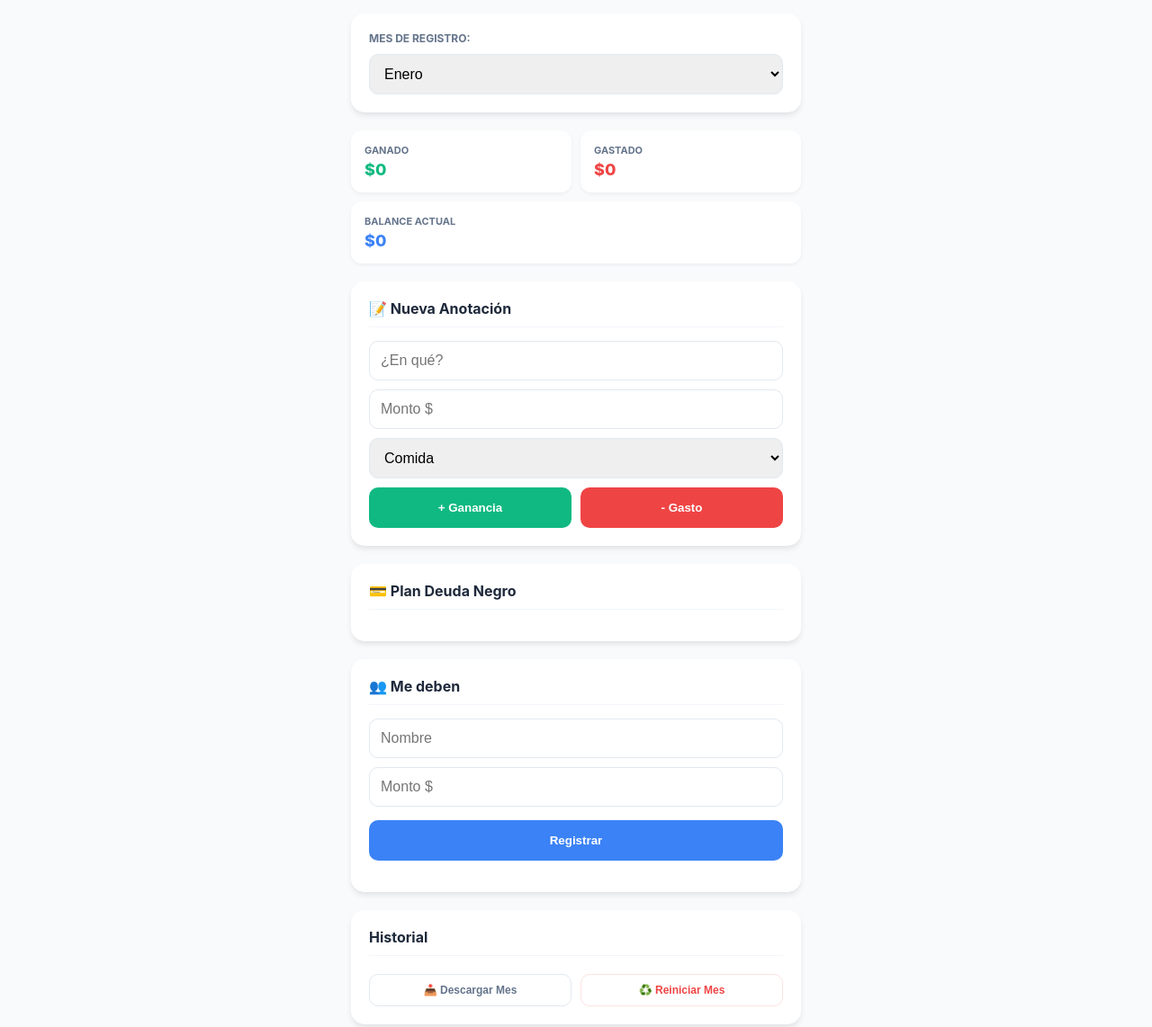
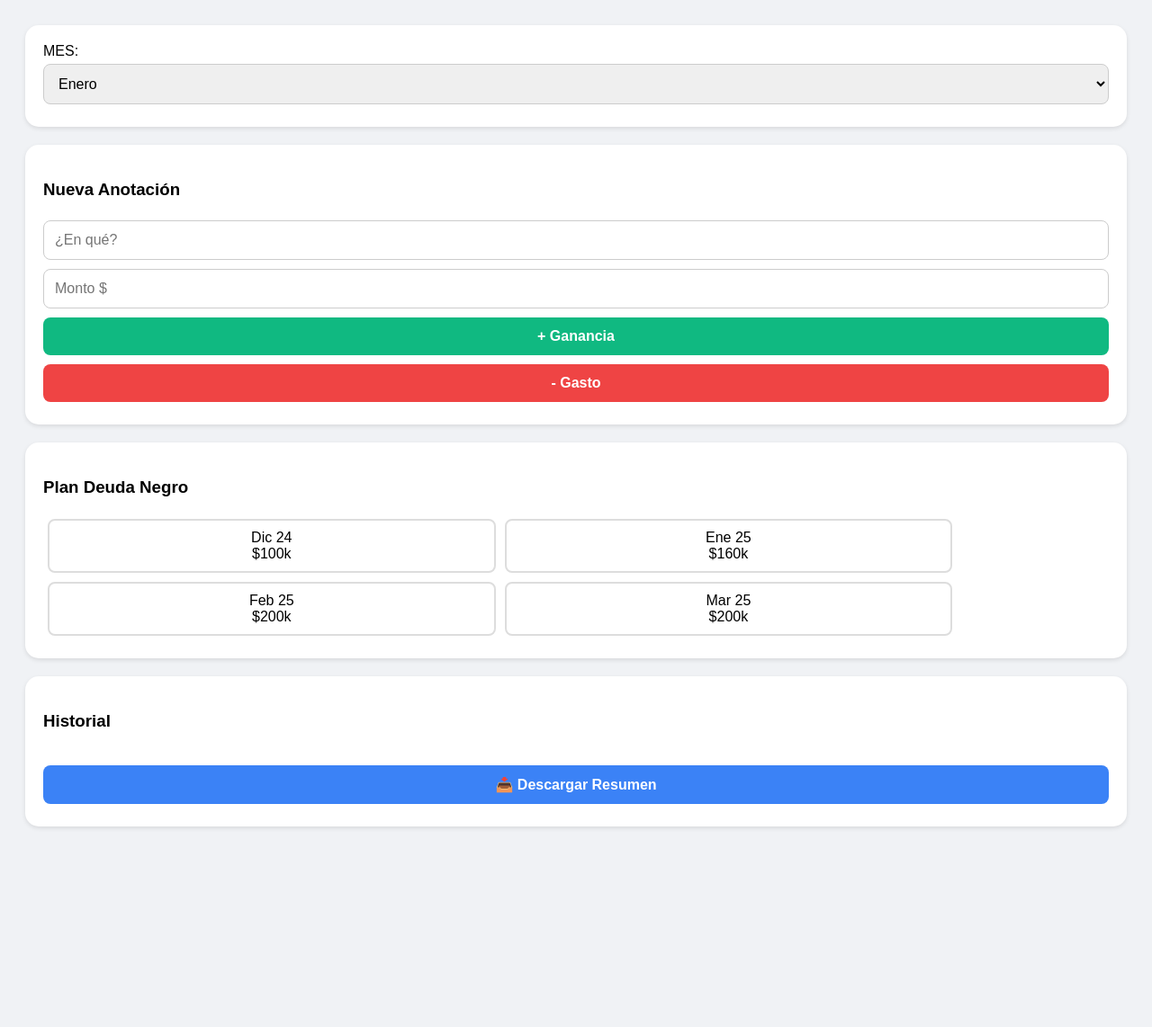
Before and after one commit to fernanda-boop/Control-Gastos, a plain HTML site: page index.html in a window 1280 px wide. Shown: the whole page at 90% size. After the commit the page ends 967 px from the top, so only its background shows below. Drawn offline with Linux system fonts and the light colour scheme.

Commit message:
Update index.html

```diff
--- a/index.html
+++ b/index.html
@@ -1,137 +1,113 @@
-<!doctype html>
+<!DOCTYPE html>
 <html lang="es">
 <head>
     <meta charset="UTF-8">
     <meta name="viewport" content="width=device-width, initial-scale=1.0">
-    <title>Control de Gastos Pro</title>
+    <title>Mis Gastos</title>
     <style>
-        :root {
-            --primary: #3b82f6; --success: #10b981; --danger: #ef4444;
-            --bg: #f8fafc; --text: #1e293b; --white: #ffffff;
-        }
-        body { font-family: -apple-system, system-ui, sans-serif; background: var(--bg); margin: 0; padding: 15px; color: var(--text); }
-        .container { max-width: 500px; margin: 0 auto; }
-
-        .summary-grid { display: grid; grid-template-columns: 1fr 1fr; gap: 10px; margin-bottom: 20px; }
-        .card { background: var(--white); padding: 15px; border-radius: 12px; box-shadow: 0 2px 4px rgba(0,0,0,0.05); }
-        .card-label { font-size: 11px; font-weight: bold; color: #64748b; text-transform: uppercase; }
-        .card-amount { font-size: 18px; font-weight: 800; margin-top: 4px; }
-        .income-txt { color: var(--success); }
-        .expense-txt { color: var(--danger); }
-        .balance-txt { color: var(--primary); }
-        .full { grid-column: span 2; }
-
-        .section { background: var(--white); padding: 20px; border-radius: 15px; margin-bottom: 20px; box-shadow: 0 4px 6px -1px rgba(0,0,0,0.1); }
-        h2 { margin: 0 0 15px 0; font-size: 16px; border-bottom: 1px solid #f1f5f9; padding-bottom: 10px; }
-
-        .form-stack { display: flex; flex-direction: column; gap: 10px; }
-        input, select { width: 100%; padding: 12px; border: 1px solid #e2e8f0; border-radius: 10px; font-size: 16px; box-sizing: border-box; }
-        .btn-row { display: flex; gap: 10px; }
-        .btn { flex: 1; padding: 15px; border: none; border-radius: 10px; font-weight: bold; color: white; cursor: pointer; }
-        .btn-inc { background: var(--success); }
-        .btn-exp { background: var(--danger); }
-        .btn-add { background: var(--primary); width: 100%; margin-top: 5px; }
-
-        /* Botones de acción mensual */
-        .admin-btns { display: grid; grid-template-columns: 1fr 1fr; gap: 10px; margin-top: 20px; }
-        .btn-action { background: white; border: 1px solid #e2e8f0; color: #64748b; padding: 10px; border-radius: 10px; font-size: 12px; cursor: pointer; font-weight: 600; }
-        .btn-reset { color: var(--danger); border-color: #fee2e2; }
-
-        .debt-grid { display: grid; grid-template-columns: 1fr 1fr; gap: 8px; }
-        .debt-box { border: 2px solid #e2e8f0; padding: 12px; border-radius: 10px; text-align: center; cursor: pointer; }
-        .debt-box.paid { background: #dcfce7; border-color: var(--success); color: #065f46; text-decoration: line-through; }
-
-        .item { display: flex; justify-content: space-between; align-items: center; padding: 12px; background: #f1f5f9; border-radius: 10px; margin-bottom: 8px; border-left: 5px solid #cbd5e1; }
-        .item-inc { border-left-color: var(--success); }
-        .item-exp { border-left-color: var(--danger); }
-        .del-btn { background: #fee2e2; color: #dc2626; border: none; padding: 5px 10px; border-radius: 6px; }
+        body { font-family: sans-serif; background: #f0f2f5; padding: 20px; }
+        .card { background: white; padding: 20px; border-radius: 15px; margin-bottom: 20px; box-shadow: 0 2px 5px rgba(0,0,0,0.1); }
+        input, select, button { width: 100%; padding: 12px; margin: 5px 0; border-radius: 8px; border: 1px solid #ccc; box-sizing: border-box; font-size: 16px; }
+        button { border: none; font-weight: bold; color: white; cursor: pointer; }
+        .btn-inc { background: #10b981; }
+        .btn-exp { background: #ef4444; }
+        .debt-box { border: 2px solid #ddd; padding: 10px; margin: 5px; border-radius: 8px; display: inline-block; width: 40%; text-align: center; }
+        .paid { background: #dcfce7; border-color: #10b981; text-decoration: line-through; }
+        .item { background: #eee; padding: 10px; border-radius: 8px; margin-top: 5px; display: flex; justify-content: space-between; }
     </style>
 </head>
 <body>
 
-<div class="container">
-    <div class="section">
-        <div class="form-stack">
-            <label for="current-month" style="font-size: 12px; font-weight: bold; color: #64748b;">MES DE REGISTRO:</label>
-            <select id="current-month" onchange="updateMonth()">
-                <option value="Enero">Enero</option><option value="Febrero">Febrero</option>
-                <option value="Marzo">Marzo</option><option value="Abril">Abril</option>
-                <option value="Mayo">Mayo</option><option value="Junio">Junio</option>
-                <option value="Julio">Julio</option><option value="Agosto">Agosto</option>
-                <option value="Septiembre">Septiembre</option><option value="Octubre">Octubre</option>
-                <option value="Noviembre">Noviembre</option><option value="Diciembre">Diciembre</option>
-            </select>
-        </div>
+    <div class="card">
+        <label>MES:</label>
+        <select id="month" onchange="saveMonth()"><option>Enero</option><option>Febrero</option><option>Marzo</option></select>
     </div>
 
-    <div class="summary-grid">
-        <div class="card"><div class="card-label">Ganado</div><div id="res-inc" class="card-amount income-txt">$0</div></div>
-        <div class="card"><div class="card-label">Gastado</div><div id="res-exp" class="card-amount expense-txt">$0</div></div>
-        <div class="card full"><div class="card-label">Balance Actual</div><div id="res-bal" class="card-amount balance-txt">$0</div></div>
+    <div class="card">
+        <h3>Nueva Anotación</h3>
+        <input type="text" id="desc" placeholder="¿En qué?">
+        <input type="number" id="amt" placeholder="Monto $">
+        <button onclick="add('income')" class="btn-inc">+ Ganancia</button>
+        <button onclick="add('expense')" class="btn-exp">- Gasto</button>
     </div>
 
-    <div class="section">
-        <h2>📝 Nueva Anotación</h2>
-        <div class="form-stack">
-            <input type="text" id="desc" placeholder="¿En qué?" autocomplete="off">
-            <input type="number" id="amt" placeholder="Monto $" inputmode="decimal">
-            <select id="cat" title="Categoría">
-                <option value="Comida">Comida</option><option value="Salario">Salario</option>
-                <option value="Porquería">Porquería</option><option value="Servicios">Servicios</option>
-                <option value="Otros">Otros</option>
-            </select>
-            <div class="btn-row">
-                <button onclick="save('income')" class="btn btn-inc">+ Ganancia</button>
-                <button onclick="save('expense')" class="btn btn-exp">- Gasto</button>
-            </div>
-        </div>
+    <div class="card">
+        <h3>Plan Deuda Negro</h3>
+        <div id="plan"></div>
     </div>
 
-    <div class="section">
-        <h2>💳 Plan Deuda Negro</h2>
-        <div id="black-debt-list" class="debt-grid"></div>
+    <div class="card">
+        <h3>Historial</h3>
+        <div id="list"></div>
+        <button onclick="download()" style="background:#3b82f6; margin-top:20px">📥 Descargar Resumen</button>
     </div>
 
-    <div class="section">
-        <h2>👥 Me deben</h2>
-        <div class="form-stack">
-            <input type="text" id="d-name" placeholder="Nombre">
-            <input type="number" id="d-amt" placeholder="Monto $" inputmode="decimal">
-            <button onclick="saveD()" class="btn btn-add">Registrar</button>
-        </div>
-        <div id="d-list" style="margin-top:15px"></div>
-    </div>
+<script>
+    // Base de datos simple
+    let data = JSON.parse(localStorage.getItem('datos_gastos')) || { trans: [], paid: [], month: 'Enero' };
 
-    <div class="section">
-        <h2>Historial</h2>
-        <div id="history"></div>
-        <div class="admin-btns">
-            <button onclick="downloadData()" class="btn-action">📥 Descargar Mes</button>
-            <button onclick="resetMonth()" class="btn-action btn-reset">♻️ Reiniciar Mes</button>
-        </div>
-    </div>
-</div>
-
-<script>
-    let db = JSON.parse(localStorage.getItem('app_v5')) || { trans: [], debtors: [], paidIds: [], month: 'Enero' };
-    document.getElementById('current-month').value = db.month;
-
-    const PLAN = [
-        { id: 'p1', m: 'Dic 24', a: 100000 }, { id: 'p2', m: 'Ene 25', a: 160000 },
-        { id: 'p3', m: 'Feb 25', a: 200000 }, { id: 'p4', m: 'Mar 25', a: 200000 },
-        { id: 'p5', m: 'Abr 25', a: 200000 }, { id: 'p6', m: 'May 25', a: 240000 },
-        { id: 'p7', m: 'Jun 25', a: 240000 }
+    const PLAN_CUOTAS = [
+        {id:'p1', m:'Dic 24', a:'100k'}, {id:'p2', m:'Ene 25', a:'160k'},
+        {id:'p3', m:'Feb 25', a:'200k'}, {id:'p4', m:'Mar 25', a:'200k'}
     ];
 
-    function save(type) {
-        const d = document.getElementById('desc').value, a = parseFloat(document.getElementById('amt').value);
-        if(!d || !a) return;
-        db.trans.push({ id: Date.now(), type, d, a, c: document.getElementById('cat').value });
+    function add(type) {
+        const d = document.getElementById('desc').value;
+        const a = document.getElementById('amt').value;
+        if(!d || !a) return alert("Completa los campos");
+
+        data.trans.push({ d, a, type });
         update();
-        document.getElementById('desc').value = ''; document.getElementById('amt').value = '';
+        document.getElementById('desc').value = '';
+        document.getElementById('amt').value = '';
     }
 
-    function saveD() {
-        const n = document.getElementById('d-name').value, a = parseFloat(document.getElementById('d-amt').value);
-        if(!n || !a) return;
-        db.debtors.push({ id:
+    function toggle(id) {
+        if(data.paid.includes(id)) {
+            data.paid = data.paid.filter(i => i !== id);
+        } else {
+            data.paid.push(id);
+        }
+        update();
+    }
+
+    function saveMonth() {
+        data.month = document.getElementById('month').value;
+        update();
+    }
+
+    function download() {
+        let txt = "RESUMEN " + data.month + "\n\n";
+        data.trans.forEach(t => txt += t.type + ": " + t.d + " $" + t.a + "\n");
+        const blob = new Blob([txt], {type: 'text/plain'});
+        const a = document.createElement('a');
+        a.href = URL.createObjectURL(blob);
+        a.download = 'gastos.txt';
+        a.click();
+    }
+
+    function update() {
+        localStorage.setItem('datos_gastos', JSON.stringify(data));
+        render();
+    }
+
+    function render() {
+        document.getElementById('month').value = data.month;
+        const list = document.getElementById('list');
+        list.innerHTML = '';
+        data.trans.forEach(t => {
+            list.innerHTML += `<div class="item"><span>${t.d}</span><span>$${t.a}</span></div>`;
+        });
+
+        const plan = document.getElementById('plan');
+        plan.innerHTML = '';
+        PLAN_CUOTAS.forEach(p => {
+            const isPaid = data.paid.includes(p.id);
+            plan.innerHTML += `<div class="debt-box ${isPaid ? 'paid' : ''}" onclick="toggle('${p.id}')">${p.m}<br>$${p.a}</div>`;
+        });
+    }
+
+    render();
+</script>
+</body>
+</html>
```
